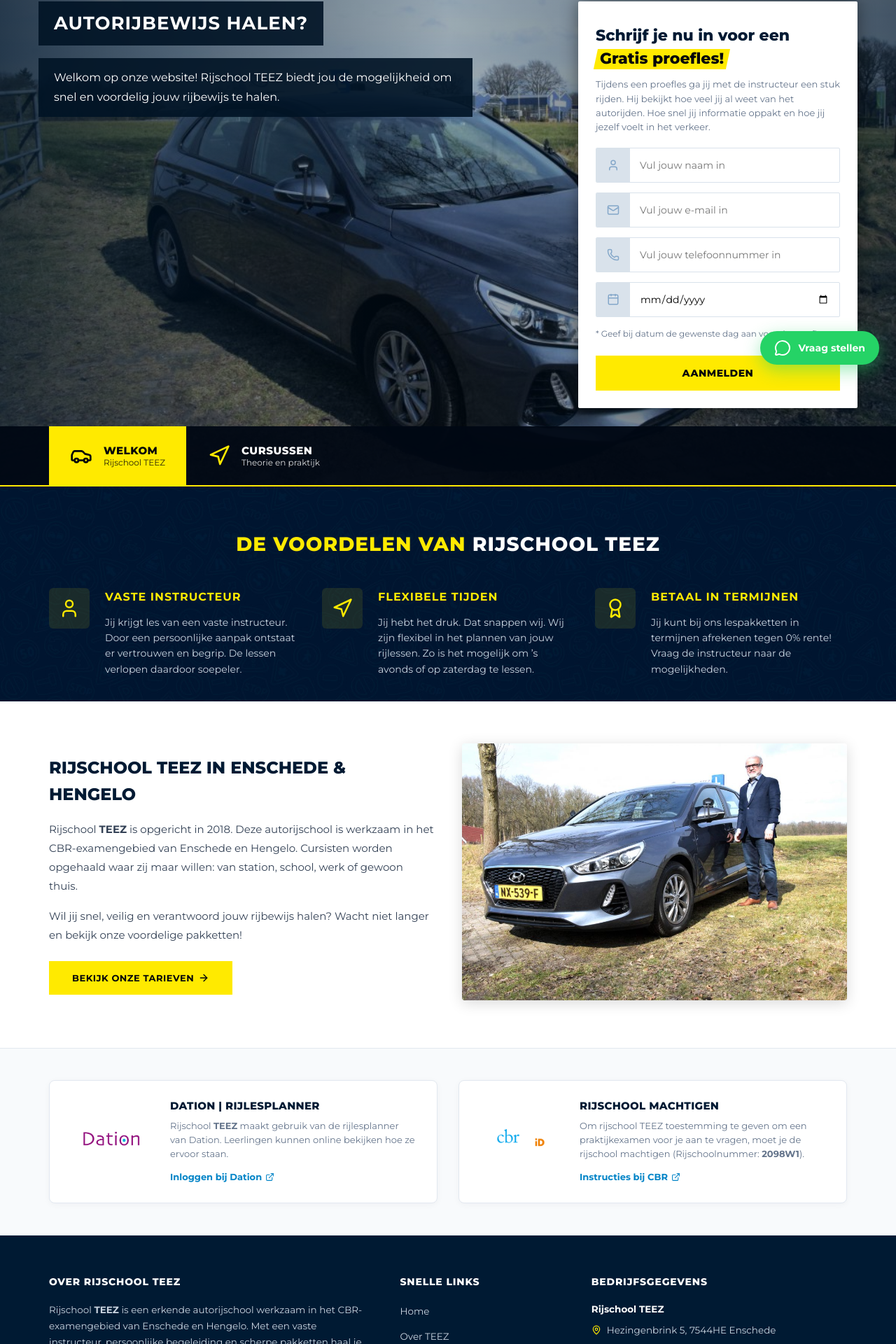
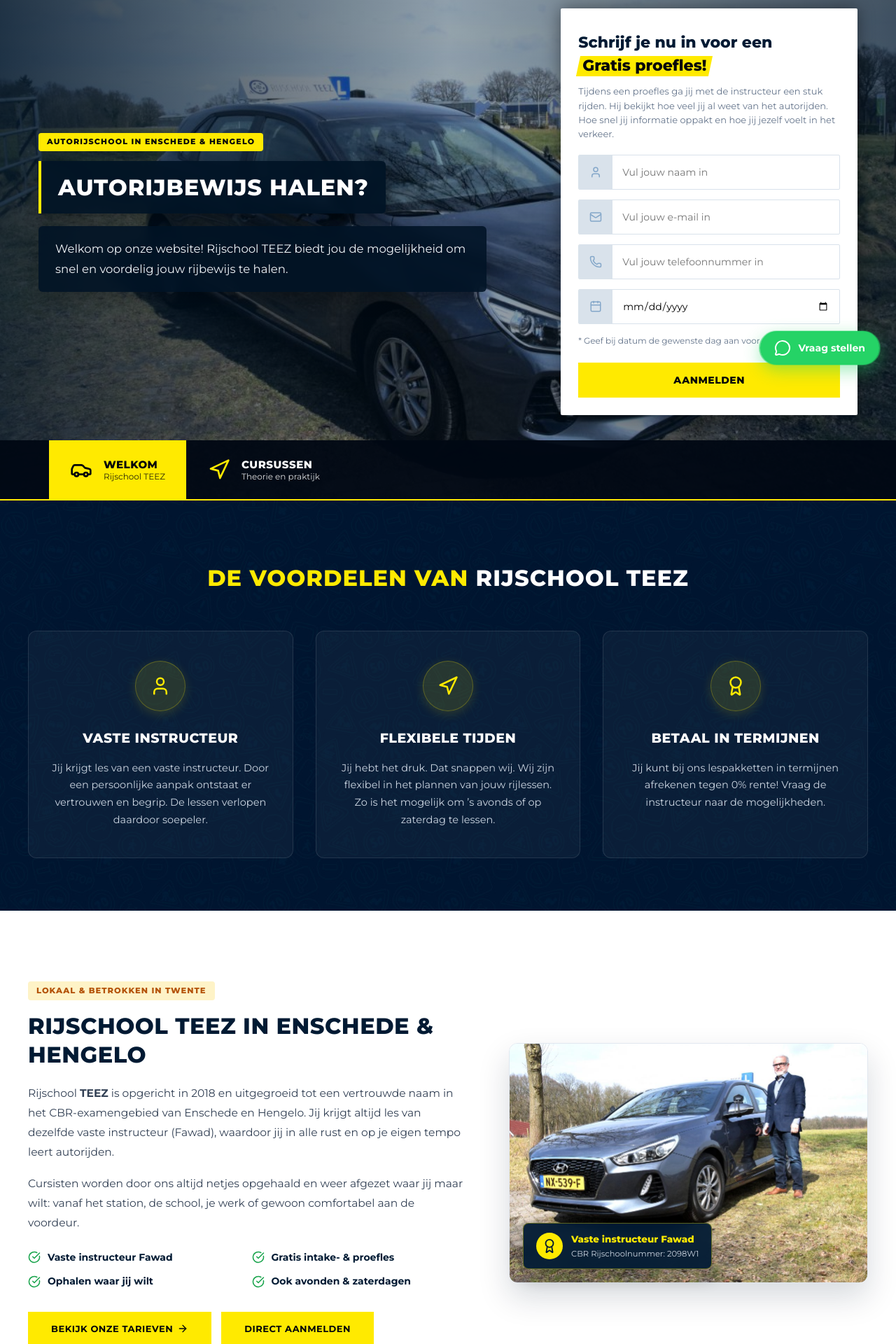
Before and after one commit to AntonCapusta25/teez, a React (Vite) app: page / in a window 1280 px wide. Shown: the part 255-2175 px from the top of the page at 70% size. Built offline with nearby package versions, Linux system fonts and the light colour scheme; no server answers.

Commit message:
feat(home): full-screen hero slider, centered wider benefits, expanded instructor section

```diff
--- a/src/index.css
+++ b/src/index.css
@@ -276,9 +276,19 @@ button {
 
 .tiser__slider-stage {
   position: relative;
-  min-height: 580px;
+  min-height: calc(100vh - 120px);
+  min-height: calc(100dvh - 120px);
+  max-height: 840px;
   overflow: hidden;
   background-color: #001325;
+  display: flex;
+  align-items: center;
+}
+
+@media (min-width: 992px) {
+  .tiser__slider-stage {
+    min-height: 700px;
+  }
 }
 
 .tiser__slide-bg {
@@ -308,21 +318,37 @@ button {
   right: 0;
   bottom: 0;
   z-index: 2;
-  background: linear-gradient(90deg, rgba(0, 19, 37, 0.82) 0%, rgba(0, 19, 37, 0.35) 50%, rgba(0, 19, 37, 0.7) 100%);
+  background: linear-gradient(90deg, rgba(0, 19, 37, 0.85) 0%, rgba(0, 19, 37, 0.38) 50%, rgba(0, 19, 37, 0.72) 100%);
 }
 
 .tiser__content {
   position: relative;
   z-index: 2;
   display: grid;
-  grid-template-columns: 1.3fr 0.7fr;
-  gap: 30px;
-  align-items: flex-start;
-  padding: 70px 0 110px;
+  grid-template-columns: 1.25fr 0.75fr;
+  gap: 40px;
+  align-items: center;
+  padding: 80px 0 120px;
+  width: 100%;
 }
 
 .tiser__body-inner {
-  max-width: 620px;
+  max-width: 640px;
+}
+
+.tiser__kicker {
+  display: inline-flex;
+  align-items: center;
+  gap: 8px;
+  background-color: var(--color-yellow);
+  color: var(--color-dark);
+  font-size: 11px;
+  font-weight: 800;
+  text-transform: uppercase;
+  letter-spacing: 1.2px;
+  padding: 4px 12px;
+  border-radius: 4px;
+  margin-bottom: 14px;
 }
 
 .tiser__title-wrap {
@@ -333,23 +359,32 @@ button {
   display: inline-block;
   margin: 0;
   color: #ffffff;
-  background-color: var(--color-navy-overlay);
-  font-size: 26px;
-  font-weight: 700;
+  background-color: rgba(0, 19, 37, 0.9);
+  backdrop-filter: blur(8px);
+  -webkit-backdrop-filter: blur(8px);
+  border-left: 4px solid var(--color-yellow);
+  font-size: 32px;
+  font-weight: 800;
   line-height: 1.35;
-  padding: 14px 22px;
-  letter-spacing: 1px;
+  padding: 16px 24px;
+  letter-spacing: 0.8px;
   text-transform: uppercase;
+  border-radius: 0 6px 6px 0;
+  box-shadow: 0 10px 25px rgba(0, 0, 0, 0.3);
 }
 
 .tiser__desc {
   display: inline-block;
   margin: 0;
-  color: #ffffff;
-  background-color: var(--color-navy-overlay);
-  font-size: 16px;
+  color: #f1f5f9;
+  background-color: rgba(0, 19, 37, 0.88);
+  backdrop-filter: blur(8px);
+  -webkit-backdrop-filter: blur(8px);
+  font-size: 16.5px;
   line-height: 1.75;
-  padding: 14px 22px;
+  padding: 18px 24px;
+  border-radius: 6px;
+  box-shadow: 0 10px 25px rgba(0, 0, 0, 0.25);
 }
 
 /* DOCKED BOTTOM PAGER TABS (.tiser__pager) */
@@ -515,18 +550,25 @@ button {
    ========================================================================== */
 .best {
   display: block;
-  padding: 60px 0 35px;
+  padding: 85px 0 75px;
   color: #ffffff;
   background: #001a33 url('/images/pattern-blue.jpg') 0 0;
+  position: relative;
+}
+
+.best__container {
+  max-width: 1240px;
+  margin: 0 auto;
+  padding: 0 20px;
 }
 
 .best__title {
-  margin-bottom: 40px;
+  margin-bottom: 50px;
   text-align: center;
 }
 
 .title {
-  font-size: 28px;
+  font-size: 32px;
   font-weight: 800;
   text-transform: uppercase;
   letter-spacing: 1px;
@@ -539,44 +581,189 @@ button {
 .best__list {
   display: grid;
   grid-template-columns: repeat(3, 1fr);
-  gap: 30px;
+  gap: 32px;
   list-style: none;
+  margin: 0 auto;
 }
 
 .best__item {
   position: relative;
-  padding-left: 80px;
+  background: rgba(255, 255, 255, 0.04);
+  border: 1px solid rgba(255, 255, 255, 0.1);
+  border-radius: 12px;
+  padding: 42px 30px;
+  text-align: center;
+  display: flex;
+  flex-direction: column;
+  align-items: center;
+  transition: transform 0.28s cubic-bezier(0.16, 1, 0.3, 1), box-shadow 0.28s cubic-bezier(0.16, 1, 0.3, 1), border-color 0.28s ease;
+}
+
+.best__item:hover {
+  transform: translateY(-6px);
+  border-color: rgba(255, 234, 0, 0.4);
+  box-shadow: 0 16px 36px rgba(0, 0, 0, 0.25);
+  background: rgba(255, 255, 255, 0.06);
+}
+
+.best__male {
+  position: relative;
+  width: 72px;
+  height: 72px;
+  color: var(--color-yellow);
+  display: flex;
+  align-items: center;
+  justify-content: center;
+  background: rgba(255, 234, 0, 0.12);
+  border: 1px solid rgba(255, 234, 0, 0.25);
+  border-radius: 50%;
+  margin: 0 auto 24px;
+  flex-shrink: 0;
+  box-shadow: 0 4px 15px rgba(255, 234, 0, 0.15);
+}
+
+.best__item-title {
+  font-size: 19px;
+  font-weight: 800;
+  margin-bottom: 14px;
+  letter-spacing: 0.5px;
+  text-transform: uppercase;
+  color: #ffffff;
+  text-align: center;
+}
+
+.best__item-desc {
+  font-size: 14.5px;
+  line-height: 1.7;
+  color: #cbd5e1;
+  text-align: center;
+}
+
+/* ==========================================================================
+   5B. EXPANDED HOME INTRO & INSTRUCTOR SECTION
+   ========================================================================== */
+.home-intro {
+  padding: 100px 0 95px;
+  background-color: #ffffff;
+}
+
+.home-intro__container {
+  max-width: 1240px;
+  margin: 0 auto;
+  padding: 0 20px;
+}
+
+.home-intro__grid {
+  display: grid;
+  grid-template-columns: 1.1fr 0.9fr;
+  gap: 60px;
+  align-items: center;
+}
+
+.home-intro__kicker {
+  display: inline-flex;
+  align-items: center;
+  gap: 8px;
+  background-color: #fef3c7;
+  color: #b45309;
+  font-size: 11.5px;
+  font-weight: 800;
+  text-transform: uppercase;
+  letter-spacing: 1px;
+  padding: 4px 12px;
+  border-radius: 4px;
+  margin-bottom: 16px;
+}
+
+.home-intro__title {
+  font-size: 32px;
+  font-weight: 800;
+  color: #001a33;
+  text-transform: uppercase;
+  letter-spacing: 0.5px;
+  line-height: 1.3;
+  margin-bottom: 20px;
+}
+
+.home-intro__text {
+  font-size: 15.5px;
+  line-height: 1.8;
+  color: #334155;
+  margin-bottom: 18px;
+}
+
+.home-intro__highlights {
+  display: grid;
+  grid-template-columns: 1fr 1fr;
+  gap: 12px;
+  margin: 24px 0 32px;
+}
+
+.home-intro__highlight-item {
+  display: flex;
+  align-items: center;
+  gap: 10px;
   font-size: 14px;
-}
-
-.best__male {
+  font-weight: 700;
+  color: #001a33;
+}
+
+.home-intro__photo-card {
+  position: relative;
+}
+
+.home-intro__photo {
+  width: 100%;
+  border-radius: 12px;
+  display: block;
+  box-shadow: 0 20px 45px rgba(0, 26, 51, 0.16);
+  border: 1px solid #e2e8f0;
+}
+
+.home-intro__photo-badge {
   position: absolute;
-  top: 0;
-  left: 0;
-  width: 58px;
-  height: 58px;
-  color: var(--color-yellow);
+  bottom: 20px;
+  left: 20px;
+  background: rgba(0, 26, 51, 0.94);
+  backdrop-filter: blur(8px);
+  -webkit-backdrop-filter: blur(8px);
+  color: #ffffff;
+  padding: 12px 18px;
+  border-radius: 8px;
+  border: 1px solid rgba(255, 234, 0, 0.35);
+  display: flex;
+  align-items: center;
+  gap: 12px;
+  box-shadow: 0 10px 25px rgba(0,0,0,0.3);
+}
+
+.home-intro__badge-icon {
+  width: 38px;
+  height: 38px;
+  border-radius: 50%;
+  background: #ffea00;
   display: flex;
   align-items: center;
   justify-content: center;
-  background: rgba(255, 234, 0, 0.1);
-  border-radius: 6px;
-  padding: 12px;
-}
-
-.best__item-title {
-  font-size: 16px;
-  font-weight: 700;
-  margin-bottom: 12px;
-  letter-spacing: 1px;
-  text-transform: uppercase;
-  color: var(--color-yellow);
-}
-
-.best__item-desc {
-  font-size: 14px;
-  line-height: 1.6;
-  color: #cbd5e1;
+  color: #001a33;
+  flex-shrink: 0;
+}
+
+@media (max-width: 991px) {
+  .best__list {
+    grid-template-columns: 1fr;
+    max-width: 480px;
+  }
+  .home-intro__grid {
+    grid-template-columns: 1fr;
+    gap: 40px;
+  }
+  .home-intro__highlights {
+    grid-template-columns: 1fr;
+  }
+  .tiser__title {
+    font-size: 24px;
+  }
 }
 
 /* ==========================================================================
--- a/src/pages/HomePage.tsx
+++ b/src/pages/HomePage.tsx
@@ -79,6 +79,9 @@ export const HomePage: React.FC<HomePageProps> = ({ onNavigate }) => {
           <div className="container tiser__content">
             <div className="tiser__body">
               <div className="tiser__body-inner">
+                <div className="tiser__kicker">
+                  Autorijschool in Enschede & Hengelo
+                </div>
                 <div className="tiser__title-wrap">
                   <h2 className="tiser__title">{slides[activeSlide].title}</h2>
                 </div>
@@ -232,10 +235,10 @@ export const HomePage: React.FC<HomePageProps> = ({ onNavigate }) => {
       </section>
 
       {/* ==========================================================================
-          THE 3 USP BENEFITS (.best)
+          THE 3 USP BENEFITS (.best) - CENTERED & WIDER
           ========================================================================== */}
       <section className="best">
-        <div className="container">
+        <div className="best__container">
           <div className="best__title">
             <h2 className="title">
               <span className="title__mark">De voordelen van </span>
@@ -277,20 +280,43 @@ export const HomePage: React.FC<HomePageProps> = ({ onNavigate }) => {
         </div>
       </section>
 
-      {/* Intro section */}
-      <section style={{ padding: '60px 0', backgroundColor: '#ffffff' }}>
-        <div className="container" style={{ display: 'grid', gridTemplateColumns: '1fr 1fr', gap: '40px', alignItems: 'center' }}>
+      {/* ==========================================================================
+          EXPANDED HOME INTRO & INSTRUCTOR SECTION (.home-intro)
+          ========================================================================== */}
+      <section className="home-intro">
+        <div className="home-intro__container">
+          <div className="home-intro__grid">
             <div>
-            <h2 style={{ fontSize: '24px', fontWeight: 800, color: '#001a33', textTransform: 'uppercase', marginBottom: '16px' }}>
+              <div className="home-intro__kicker">
+                Lokaal & Betrokken in Twente
+              </div>
+              <h2 className="home-intro__title">
                 Rijschool TEEZ in Enschede & Hengelo
               </h2>
-            <p style={{ fontSize: '15px', lineHeight: 1.8, color: '#334155', marginBottom: '16px' }}>
-              Rijschool <strong>TEEZ</strong> is opgericht in 2018. Deze autorijschool is werkzaam in het CBR-examengebied van Enschede en Hengelo. Cursisten worden opgehaald waar zij maar willen: van station, school, werk of gewoon thuis.
+              <p className="home-intro__text">
+                Rijschool <strong>TEEZ</strong> is opgericht in 2018 en uitgegroeid tot een vertrouwde naam in het CBR-examengebied van Enschede en Hengelo. Jij krijgt altijd les van dezelfde vaste instructeur (Fawad), waardoor jij in alle rust en op je eigen tempo leert autorijden.
               </p>
-            <p style={{ fontSize: '15px', lineHeight: 1.8, color: '#334155', marginBottom: '24px' }}>
-              Wil jij snel, veilig en verantwoord jouw rijbewijs halen? Wacht niet langer en bekijk onze voordelige pakketten!
+              <p className="home-intro__text">
+                Cursisten worden door ons altijd netjes opgehaald en weer afgezet waar jij maar wilt: vanaf het station, de school, je werk of gewoon comfortabel aan de voordeur.
               </p>
-            <div style={{ display: 'flex', gap: '14px' }}>
+
+              {/* Highlight Bullets */}
+              <div className="home-intro__highlights">
+                <div className="home-intro__highlight-item">
+                  <CheckCircle size={18} color="#16a34a" /> Vaste instructeur Fawad
+                </div>
+                <div className="home-intro__highlight-item">
+                  <CheckCircle size={18} color="#16a34a" /> Gratis intake- & proefles
+                </div>
+                <div className="home-intro__highlight-item">
+                  <CheckCircle size={18} color="#16a34a" /> Ophalen waar jij wilt
+                </div>
+                <div className="home-intro__highlight-item">
+                  <CheckCircle size={18} color="#16a34a" /> Ook avonden & zaterdagen
+                </div>
+              </div>
+
+              <div style={{ display: 'flex', gap: '14px', flexWrap: 'wrap' }}>
                 <button
                   type="button"
                   className="btn"
@@ -298,14 +324,37 @@ export const HomePage: React.FC<HomePageProps> = ({ onNavigate }) => {
                 >
                   Bekijk onze tarieven <ArrowRight size={16} style={{ marginLeft: '6px' }} />
                 </button>
+                <button
+                  type="button"
+                  className="btn btn--outline"
+                  onClick={() => onNavigate('aanmelden')}
+                >
+                  Direct Aanmelden
+                </button>
               </div>
             </div>
-          <div>
+
+            {/* Framed Instructor Photo Card with Badge */}
+            <div className="home-intro__photo-card">
               <img
                 src="/images/instructor-car.jpg"
-              alt="Instructeur en Hyundai i30 van Rijschool TEEZ"
-              style={{ width: '100%', borderRadius: '4px', boxShadow: '0 4px 20px rgba(0,0,0,0.15)' }}
+                alt="Vaste instructeur Fawad en Hyundai i30 lesauto van Rijschool TEEZ"
+                className="home-intro__photo"
               />
+              <div className="home-intro__photo-badge">
+                <div className="home-intro__badge-icon">
+                  <Award size={22} />
+                </div>
+                <div>
+                  <div style={{ fontSize: '13.5px', fontWeight: 800, color: '#ffea00' }}>
+                    Vaste instructeur Fawad
+                  </div>
+                  <div style={{ fontSize: '11.5px', color: '#cbd5e1' }}>
+                    CBR Rijschoolnummer: 2098W1
+                  </div>
+                </div>
+              </div>
+            </div>
           </div>
         </div>
       </section>
```
Lines whose indentation alone changed are shown as unchanged.
